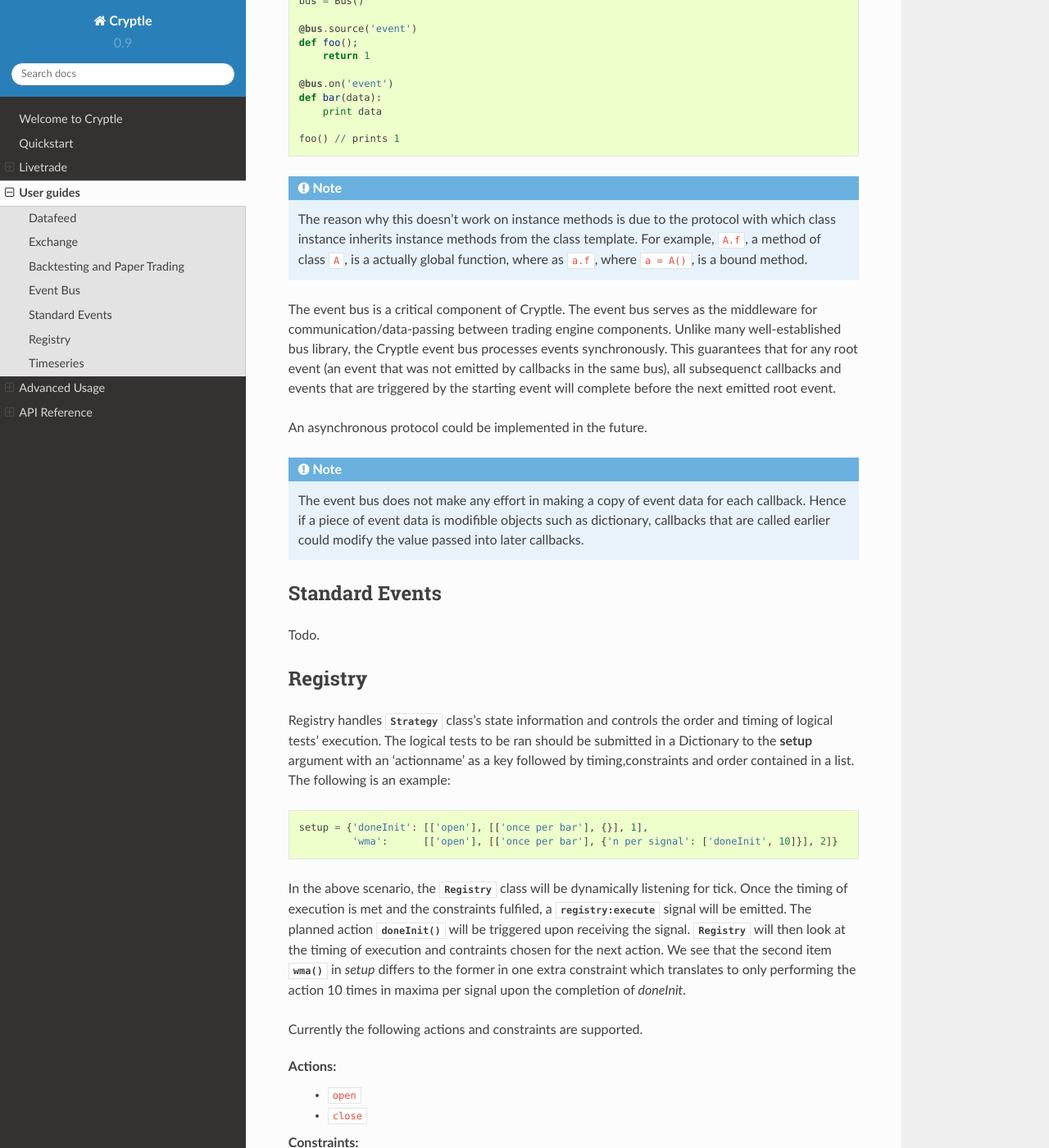
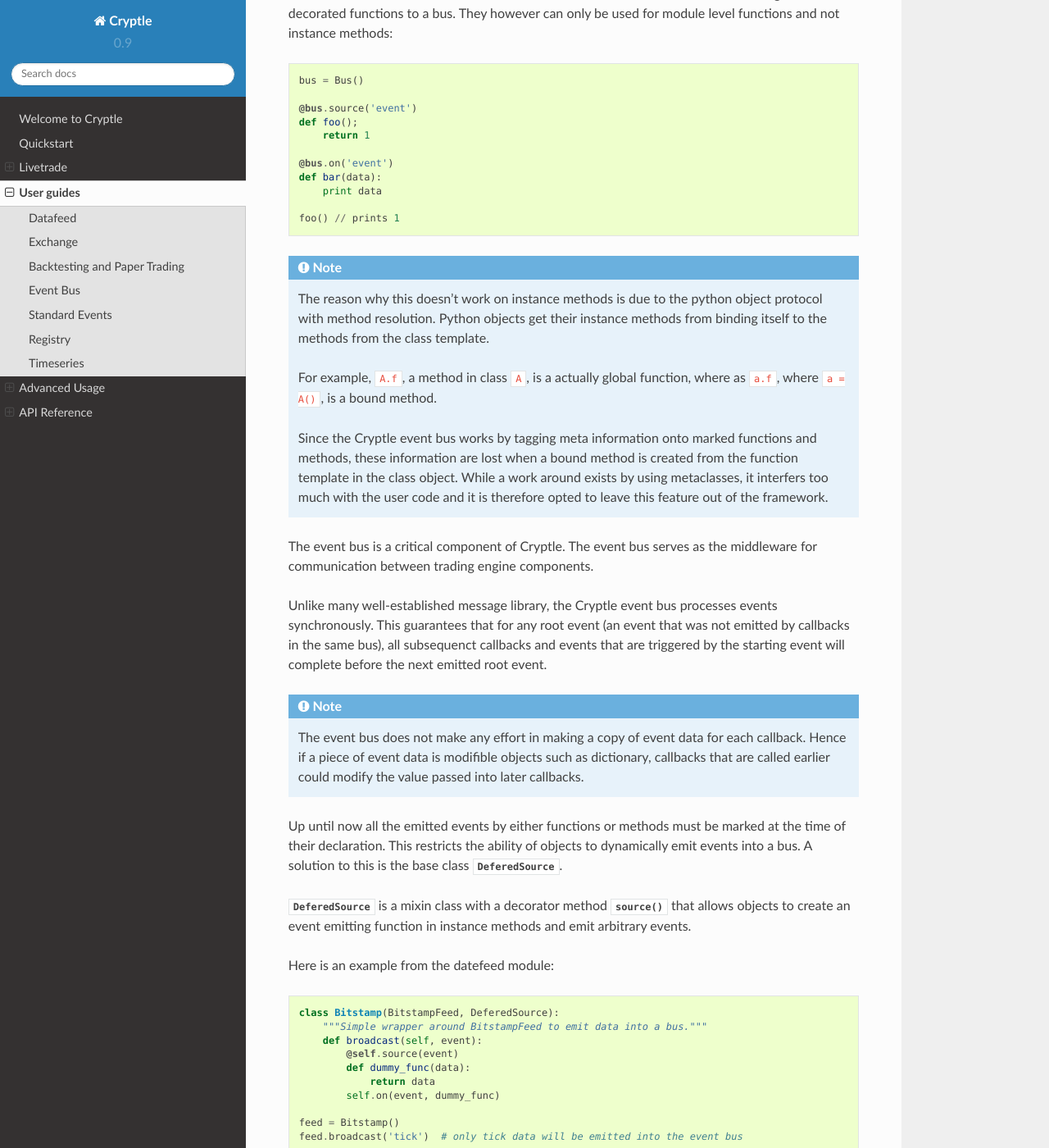
Before and after one commit to bridgelancer/cryptle_fork, a Sphinx documentation site: the page built from docs/guides.rst, in a window 1280 px wide and 1400 px high, scrolled down 2909 px. Shown: the whole window at 82% size. Built offline with Sphinx 7.4.7 and the Read the Docs theme 2.0.0, drawn with Linux system fonts in a browser that asks for light colours; some of the changed text lies outside the part shown.

Commit message:
Doc improve for event bus and finish deferedsource

```diff
--- a/docs/guides.rst
+++ b/docs/guides.rst
@@ -72,8 +72,8 @@
 
 Backtesting and Paper Trading
 -----------------------------
-The module :mod:`backtest` and class :class:`Paper` is the heart and soul of
-backtesting in Cryptle.
+The module :mod:`~cryptle.backtest` and class :class:`~cryptle.exchange.paper.Paper`
+is the heart and soul of backtesting in Cryptle.
 
 
 Event Bus
@@ -106,9 +106,16 @@
 
     tick(1)  // prints 1 to stdout
 
-Functions or methods can be marked for binding with the decorators
-:func:`source` and :func:`on`. :meth:`Bus.bind` registers marked functions and
-marked methods of instance objects to an instance event bus.
+Let break this down line by line.
+
+1. First we imported three things. The class :class:`~cryptle.event.Bus` is core
+   to the :mod:`~cryptle.event` module and serves as a message broker.  The
+   :func:`~cryptle.event.source` and :func:`~cryptle.event.on`, are
+   decorators for marking functions and methods and to be binded to an event
+   bus.
+
+2. Next we marked the function :code:`tick` as a *source* for the event `tick`.
+
 
 Methods decorated as listeners can still be called normally::
 
@@ -123,10 +130,11 @@
    is 'subject:datatype'. (This is subject to change, a more powerful event
    parser is possibly coming soon.)
 
-:meth:`Bus.source` and :meth:`Bus.on` are decorators serving the same purpose as
-the module level decorators. These decorators associated with a bus instance
-save the need for binding the decorated functions to a bus. They however can
-only be used for module level functions::
+:meth:`~cryptle.event.Bus.source` and :meth:`~cryptle.event.Bus.on` are
+decorator methods serving the same purpose as the module level decorators. These
+decorators associated with a bus instance save the need for binding the
+decorated functions to a bus. They however can only be used for module level
+functions and not instance methods::
 
     bus = Bus()
 
@@ -140,29 +148,56 @@
 
     foo() // prints 1
 
-.. todo explain this more clearly, go into how we cannot track instances created
-   from class
 .. note::
-   The reason why this doesn't work on instance methods is due to the protocol
-   with which class instance inherits instance methods from the class template.
-   For example, :code:`A.f`, a method of class :code:`A`, is a actually global
+   The reason why this doesn't work on instance methods is due to the python
+   object protocol with method resolution. Python objects get their instance
+   methods from binding itself to the methods from the class template.
+
+   For example, :code:`A.f`, a method in class :code:`A`, is a actually global
    function, where as :code:`a.f`, where :code:`a = A()`, is a bound method.
 
+   Since the Cryptle event bus works by tagging meta information onto marked
+   functions and methods, these information are lost when a bound method is
+   created from the function template in the class object. While a work around
+   exists by using metaclasses, it interfers too much with the user code and it
+   is therefore opted to leave this feature out of the framework.
+
 The event bus is a critical component of Cryptle. The event bus serves as the
-middleware for communication/data-passing between trading engine components.
-Unlike many well-established bus library, the Cryptle event bus processes events
-synchronously. This guarantees that for any root event (an event that was not
-emitted by callbacks in the same bus), all subsequenct callbacks and events that
-are triggered by the starting event will complete before the next emitted root
-event.
+middleware for communication between trading engine components.
 
-An asynchronous protocol could be implemented in the future.
+Unlike many well-established message library, the Cryptle event bus processes
+events synchronously. This guarantees that for any root event (an event that was
+not emitted by callbacks in the same bus), all subsequenct callbacks and events
+that are triggered by the starting event will complete before the next emitted
+root event.
 
 .. note::
    The event bus does not make any effort in making a copy of event data for
    each callback. Hence if a piece of event data is modifible objects such as
    dictionary, callbacks that are called earlier could modify the value passed
    into later callbacks.
+
+Up until now all the emitted events by either functions or methods must be
+marked at the time of their declaration. This restricts the ability of objects
+to dynamically emit events into a bus. A solution to this is the base class
+:class:`~cryptle.event.DeferedSource`.
+
+:class:`~cryptle.event.DeferedSource` is a mixin class with a decorator method
+:meth:`~cryptle.event.DeferedSource.source` that allows objects to create an
+event emitting function in instance methods and emit arbitrary events.
+
+Here is an example from the datefeed module::
+
+   class Bitstamp(BitstampFeed, DeferedSource):
+       """Simple wrapper around BitstampFeed to emit data into a bus."""
+       def broadcast(self, event):
+           @self.source(event)
+           def dummy_func(data):
+               return data
+           self.on(event, dummy_func)
+
+   feed = Bitstamp()
+   feed.broadcast('tick')  # only tick data will be emitted into the event bus
 
 
 .. _events:
```
